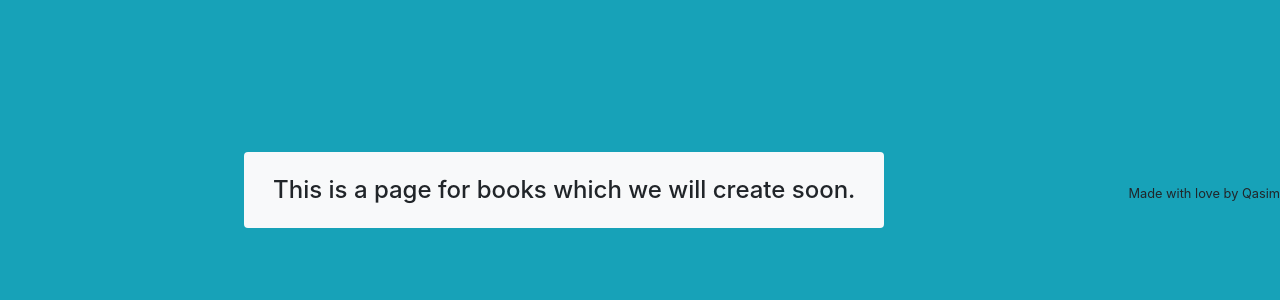
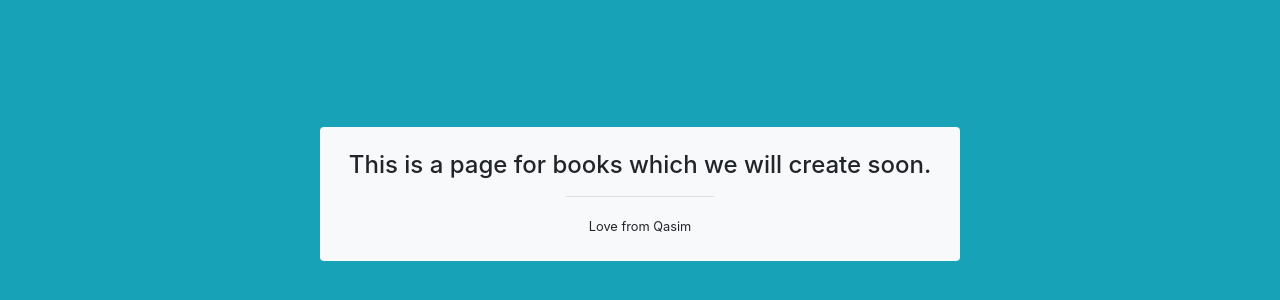
Before and after one commit to Miscellaneous-Pk/Books, a plain HTML site: page index.html in a window 1280 px wide. Shown: the part 206-506 px from the top of the page. Drawn offline with nearby package versions, Linux system fonts and the light colour scheme.

Commit message:
Box corrected a little bit more

```diff
--- a/index.html
+++ b/index.html
@@ -14,8 +14,11 @@
 
 <body class="bg-info">
   <div id="mainBlock" class="text-center d-flex align-items-center justify-content-center">
-    <h4 class="bg-light w-50 mx-auto p-4 rounded">This is a page for books which we will create soon.</h4>
-    <small>Made with love by Qasim</small>
+    <div class="bg-light w-50 mx-auto p-4 rounded">
+      <h4>This is a page for books which we will create soon.</h4>
+      <hr class="w-25">
+      <small>Love from Qasim</small>
+    </div>
   </div>
   <!-- Optional JavaScript -->
   <!-- jQuery first, then Popper.js, then Bootstrap JS -->
```
